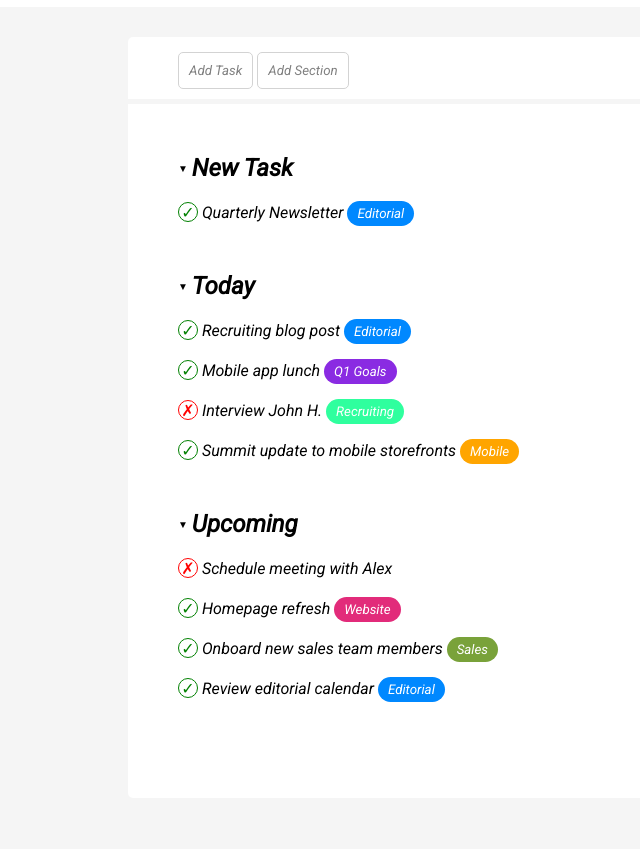
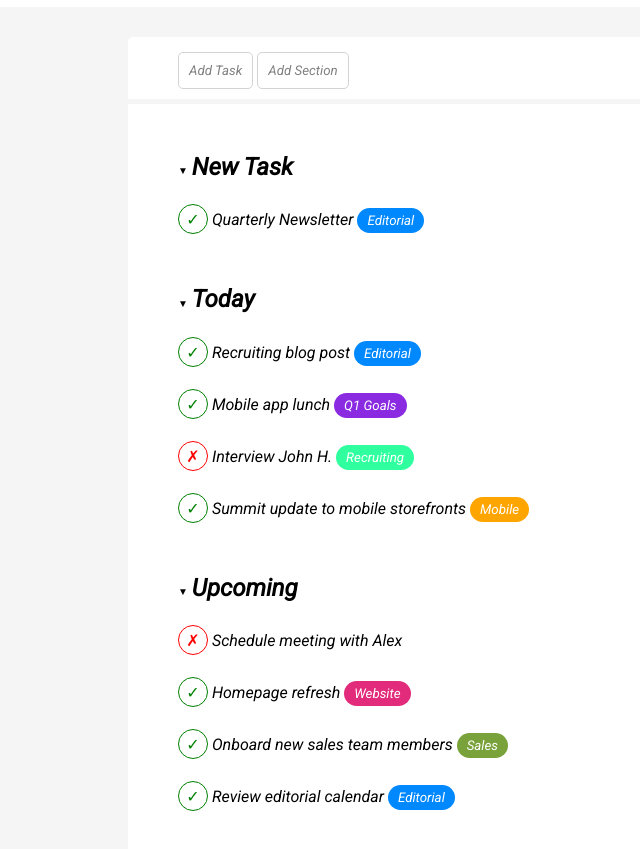
Before and after one commit to GiulianoBlas/html-css-toboolist, a plain HTML site: page index.html in a window 1280 px wide. Shown: the part 83-932 px from the top of the page, without its empty margins (0-640 px from the left). Before the commit the page ends 911 px from the top, so only its background shows below. Drawn offline with Linux system fonts and the light colour scheme.

Commit message:
last_correction

```diff
--- a/css/style.css
+++ b/css/style.css
@@ -76,11 +76,21 @@ main{
 
 .list_margin{
     margin-bottom: 50px;
+    line-height: 27px;
+}
+
+.list_margin > span{
+    vertical-align: baseline;
+}
+
+.list_margin > h2{
+    vertical-align: baseline;
 }
 
 .check_list_slot{
     margin-top: 20px;
     margin-bottom: 20px;
+    line-height: 30px;
 }
 
 .list_title{
@@ -105,8 +115,8 @@ main{
     border-color: green;
     border-radius: 50%;
     display: inline-block;
-    width: 20px;
-    height: 20px;
+    width: 30px;
+    height: 30px;
     text-align: center;
 }
 
@@ -116,8 +126,8 @@ main{
     border-color: red;
     border-radius: 50%;
     display: inline-block;
-    width: 20px;
-    height: 20px;
+    width: 30px;
+    height: 30px;
     text-align: center;
 }
 
```
